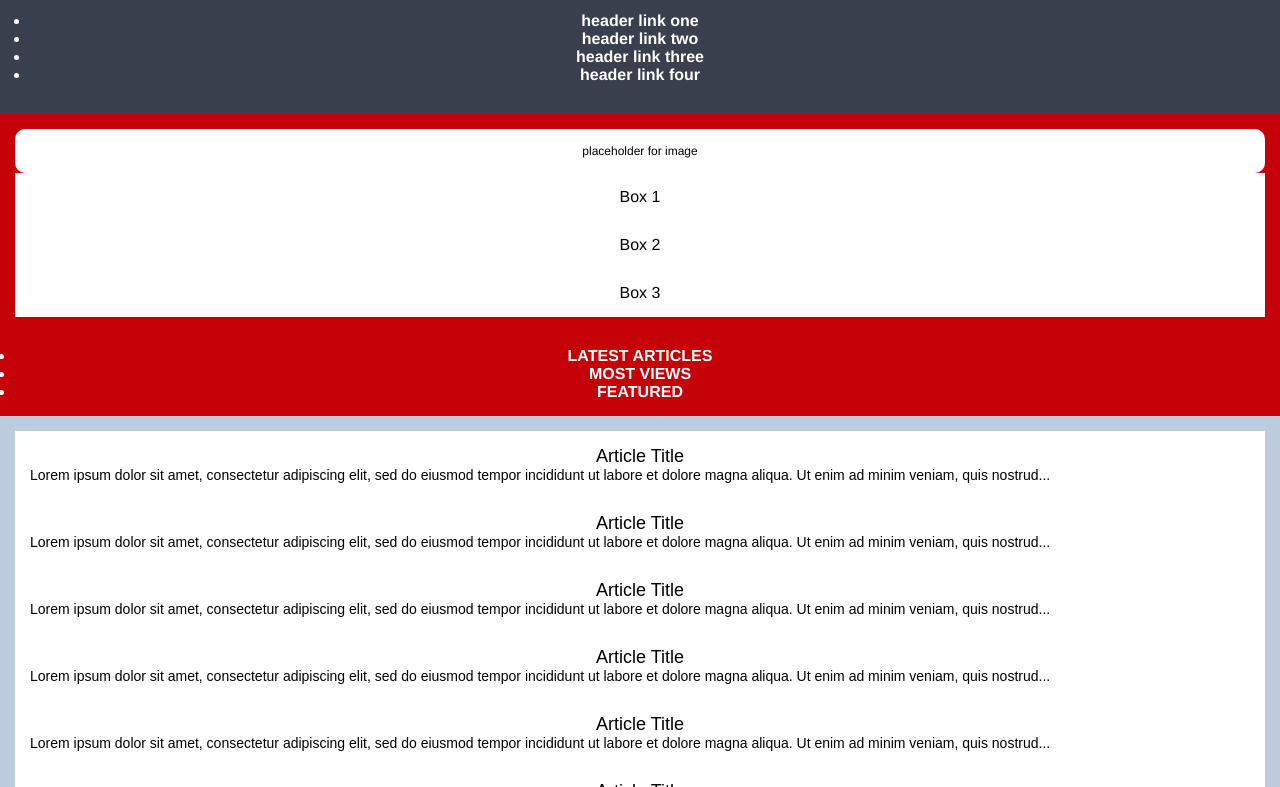
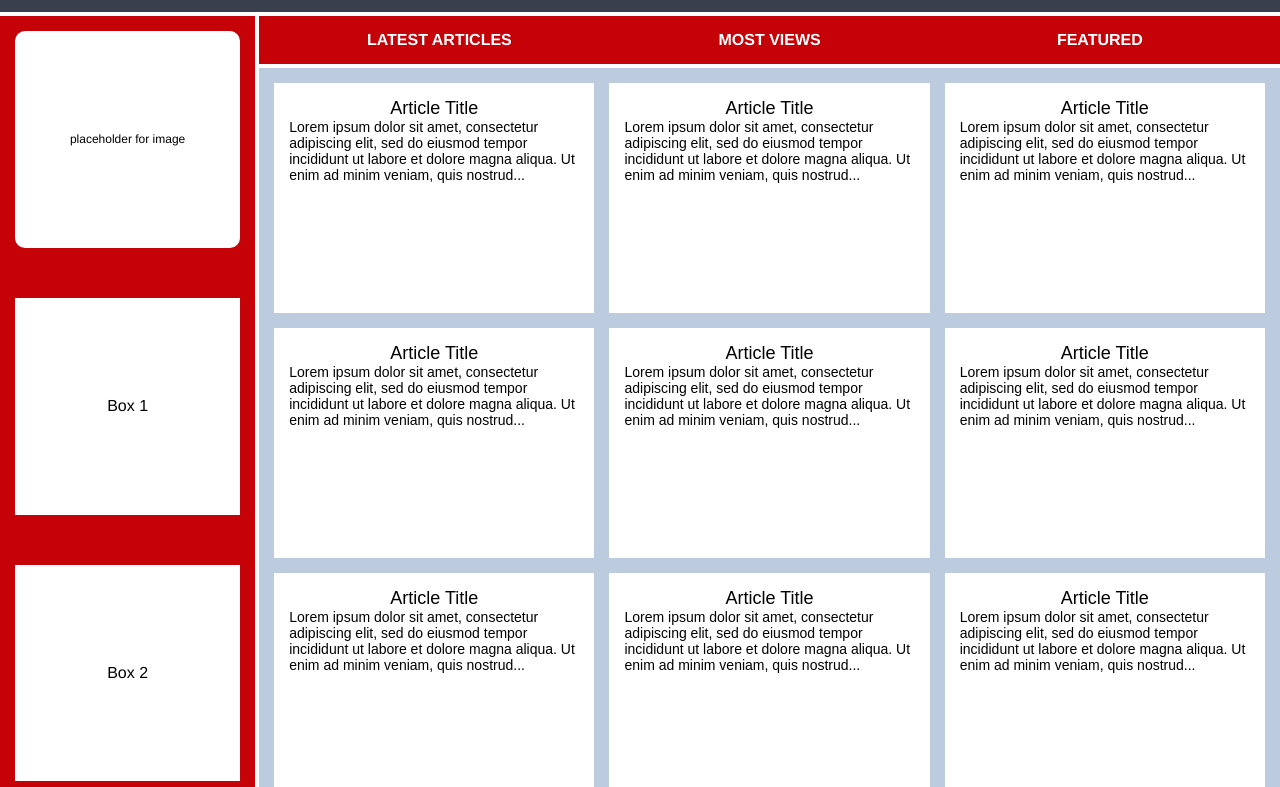
Before and after one commit to chrisbeltr/odin-learning, a plain HTML site: page exercises/css-exercises-main/grid/03-grid-layout-3/index.html in a window 1280 px wide. Shown: the part 85-872 px from the top of the page. Drawn offline with Linux system fonts and the light colour scheme.

Commit message:
grid exercises done

```diff
--- a/exercises/css-exercises-main/grid/02-grid-layout-2/style.css
+++ b/exercises/css-exercises-main/grid/02-grid-layout-2/style.css
@@ -9,6 +9,11 @@ html {
   height: 100%;
   padding: 16px;
   box-sizing: border-box;
+
+  display: grid;
+  gap: 15px;
+  grid-template-columns: 1fr 3fr;
+  grid-template-rows: 1fr 1fr 5fr 1fr;
 }
 
 .container div {
@@ -26,7 +31,7 @@ html {
 }
 
 .sidebar {
-  background-color: #005B94;
+  background-color: #005b94;
   grid-row: 2 / 4;
 }
 
@@ -35,7 +40,7 @@ html {
 }
 
 .article {
-  background-color: #7E1DC3;
+  background-color: #7e1dc3;
 }
 
 .article p {
--- a/exercises/css-exercises-main/grid/03-grid-layout-3/style.css
+++ b/exercises/css-exercises-main/grid/03-grid-layout-3/style.css
@@ -4,7 +4,13 @@
 }
 
 .container {
+  height: 100vh;
   text-align: center;
+
+  display: grid;
+  gap: 4px;
+  grid-template-columns: 1fr 4fr;
+  grid-template-rows: 1fr 1fr 12fr 1fr;
 }
 
 .container div {
@@ -17,15 +23,37 @@
 
 .header {
   background-color: #393f4d;
+
+  grid-column: 1 / -1;
+
+  display: grid;
+  grid-template-columns: 1fr 2fr;
+}
+
+.menu {
+  display: grid;
+  align-items: center;
+}
+
+.menu ul {
+  display: grid;
+  grid-template-columns: repeat(4, 1fr);
 }
 
 .menu ul,
 .menu li {
   font-size: 16px;
+  list-style-type: none;
 }
 
 .sidebar {
-  background-color: #C50208;
+  background-color: #c50208;
+
+  grid-row: 2 / 4;
+
+  display: grid;
+  gap: 50px;
+  grid-template-rows: repeat(4, 1fr);
 }
 
 .sidebar .photo {
@@ -36,7 +64,6 @@
   border-radius: 10px;
 }
 
-
 .sidebar .side-content {
   background-color: white;
   color: black;
@@ -44,17 +71,35 @@
   font-weight: normal;
 }
 
+.sidebar > * {
+  display: grid;
+  align-content: center;
+}
+
 .nav {
-  background-color: #C50208;
+  background-color: #c50208;
+
+  display: grid;
+  align-items: center;
+}
+
+.nav ul {
+  display: grid;
+  grid-template-columns: repeat(3, 1fr);
 }
 
 .nav ul li {
   font-size: 16px;
   text-transform: uppercase;
+  list-style-type: none;
 }
 
 .article {
   background-color: #bccbde;
+
+  display: grid;
+  gap: 15px;
+  grid-template-columns: repeat(auto-fit, minmax(250px, 1fr));
 }
 
 .article p {
@@ -65,7 +110,9 @@
 }
 
 .article .card {
-  background-color: #FFFFFF;
+  height: 200px;
+
+  background-color: #ffffff;
   color: black;
   text-align: center;
 }
@@ -83,6 +130,11 @@
 
 .footer {
   background-color: #393f4d;
+
+  grid-column: 1 / -1;
+
+  display: grid;
+  align-items: center;
 }
 
 .footer p {
```
Also changed, not shown: exercises/css-exercises-main/grid/03-grid-layout-3/index.html (+27 -12 lines).
